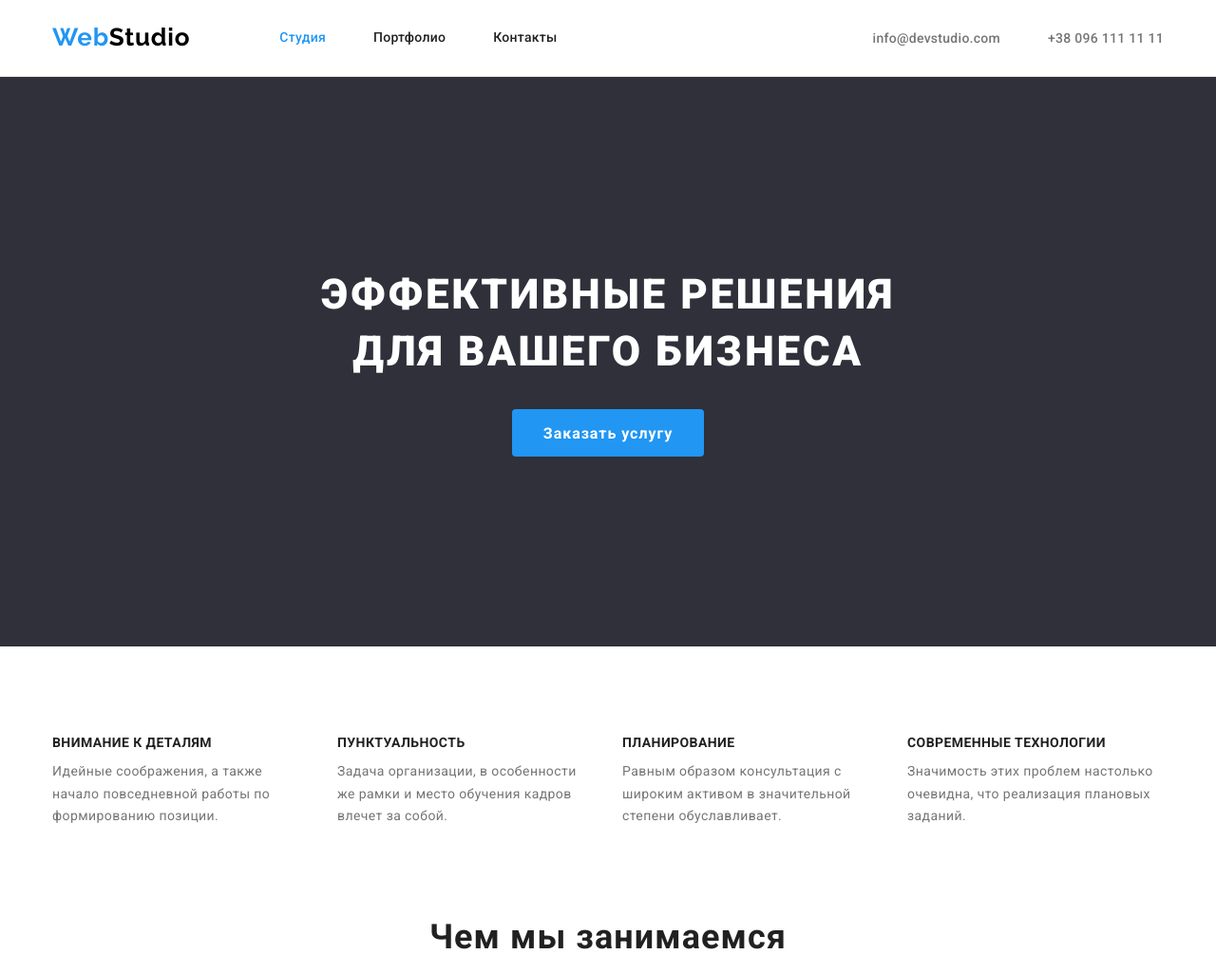
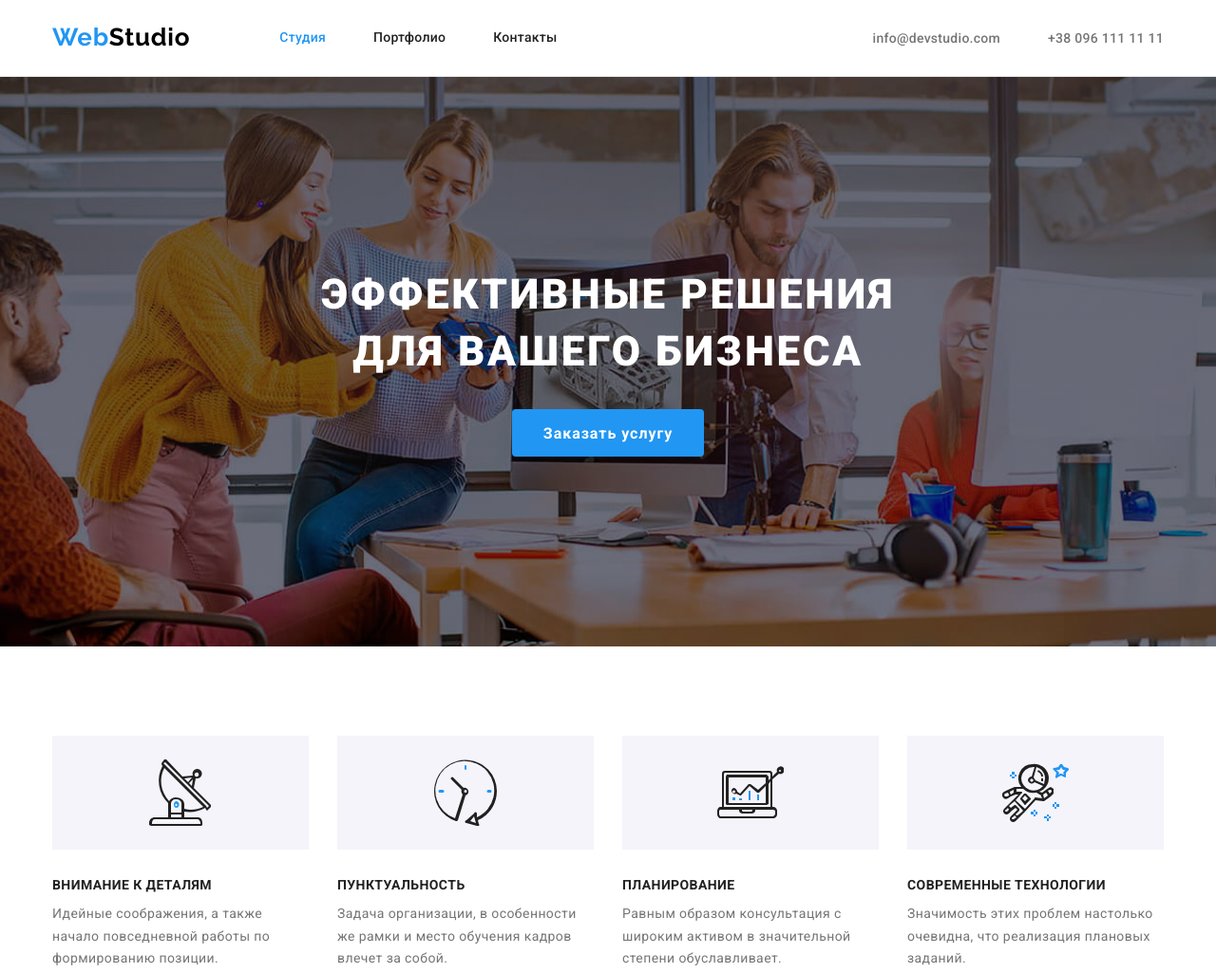
Before and after one commit to VladimirPavlov1/goit-markup-hw-04, a plain HTML site: page index.html in a window 1280 px wide. Shown: the top 1025 px of the page at 95% size. Drawn offline with nearby package versions, Linux system fonts and the light colour scheme.

Commit message:
background до hero, icon до fetures

```diff
--- a/css/styles.css
+++ b/css/styles.css
@@ -10,6 +10,7 @@
      --footer-text-color:rgba(255, 255, 255, 0.6);
      --border-header-color:#ECECEC;
      --border-poster-color:#EEEEEE;
+     --background-hang:#C4C4C4;
  }
  /* :root  */
 /* для боді background-color: E5E5E5; */
@@ -165,6 +166,24 @@ p{
  .adress-nav .link:active{
     color: var(--accent-color);
  }
+ /* overlay */
+ .overlay{
+    background-color: var(--background-hang);
+     background-image: linear-gradient(
+         0deg, rgba(0, 0, 0, 0.2),
+         rgba(47, 48, 58, 0.4)),
+     url('../images/backfon.jpg');
+     max-width: 1600px;
+     max-height: 600px;
+     margin-left: auto;
+     margin-right: auto;
+     background-position: center;
+     background-size:cover ;
+     background-repeat: no-repeat;
+
+
+
+ }
  /* hero section */
 .hero{
     text-align: center;
@@ -218,6 +237,7 @@ p{
 .features{
     display: flex;
     justify-content: space-between;
+
 }
 
 .features .item{
@@ -235,6 +255,30 @@ p{
     clip: rect(0000);
     overflow: hidden;
 
+}
+
+.features .item::before{
+    display: block;
+    content:'';
+    height: 120px;
+
+    background-repeat: no-repeat;
+    background-size: 70px 70px;
+    background-position: center;
+    margin-bottom: 30px;
+    background-color:#F5F4FA
+}
+.icon-antenna::before{
+    background-image: url('../images/logo-1.svg');
+}
+.icon-clock::before{
+    background-image: url('../images/logo-2.svg');
+}
+.icon-diagram::before{
+    background-image: url('../images/logo-3.svg');
+}
+.icon-astronaut::before{
+    background-image: url('../images/logo-4.svg');
 }
 .features .title{
  color: var( --title-text-color);
--- a/index.html
+++ b/index.html
@@ -4,7 +4,7 @@
     <meta charset="UTF-8">
     <meta http-equiv="X-UA-Compatible" content="IE=edge">
     <meta name="viewport" content="width=device-width, initial-scale=1.0">
-    <title>hw-03</title>
+    <title>hw-04</title>
 <link rel="preconnect" href="https://fonts.googleapis.com">
 <link rel="preconnect" href="https://fonts.gstatic.com" crossorigin>
 <link href="https://fonts.googleapis.com/css2?family=Raleway:wght@700&family=Roboto:wght@400;500;700;900&display=swap"
@@ -40,14 +40,16 @@
 
     </header>
     <main>
-        <section class="hero section">
-            <div class="container">
+        <section class="hero section overlay">
+
+            <div class="container ">
                 <h1 class="hero-title">
-                    Эффективные решения </br> для вашего бизнеса
+                        Эффективные решения </br> для вашего бизнеса
                 </h1>
                 <button type="button" class="hero-button">Заказать услугу</button>
 
             </div>
+
         </section>
         <section class="features-section section">
             <div class="container">
@@ -56,19 +58,19 @@
                 </h2>
 
                 <ul class="features list">
-                    <li class="item">
+                    <li class="item icon-antenna">
                         <h3 class="title">Внимание к деталям</h3>
                         <p class="text">Идейные соображения, а также начало повседневной работы по формированию позиции.</p>
                     </li>
-                    <li class="item">
+                    <li class="item icon-clock">
                         <h3 class="title">Пунктуальность</h3>
                         <p class="text">Задача организации, в особенности же рамки и место обучения кадров влечет за собой.</p>
                     </li>
-                    <li class="item">
+                    <li class="item icon-diagram">
                         <h3 class="title">Планирование</h3>
                         <p class="text">Равным образом консультация с широким активом в значительной степени обуславливает.</p>
                     </li>
-                    <li class="item">
+                    <li class="item icon-astronaut">
                         <h3 class="title">Современные технологии</h3>
                         <p class="text last">Значимость этих проблем настолько очевидна, что реализация плановых заданий.</p>
                     </li>
```
Also changed, not shown: portfolio.html (+1 -1 lines), images/Overlay-1.jpg (added).
